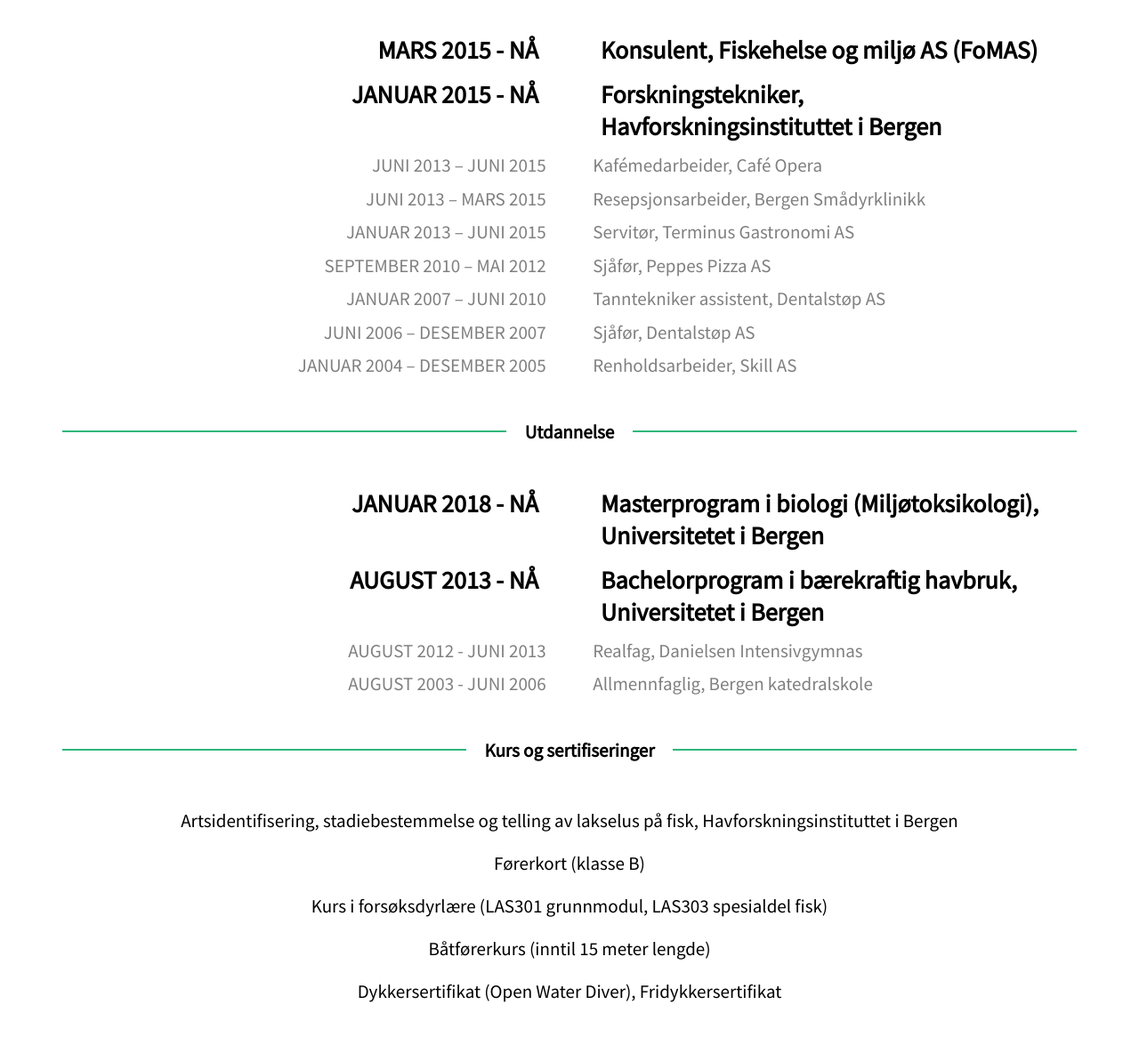
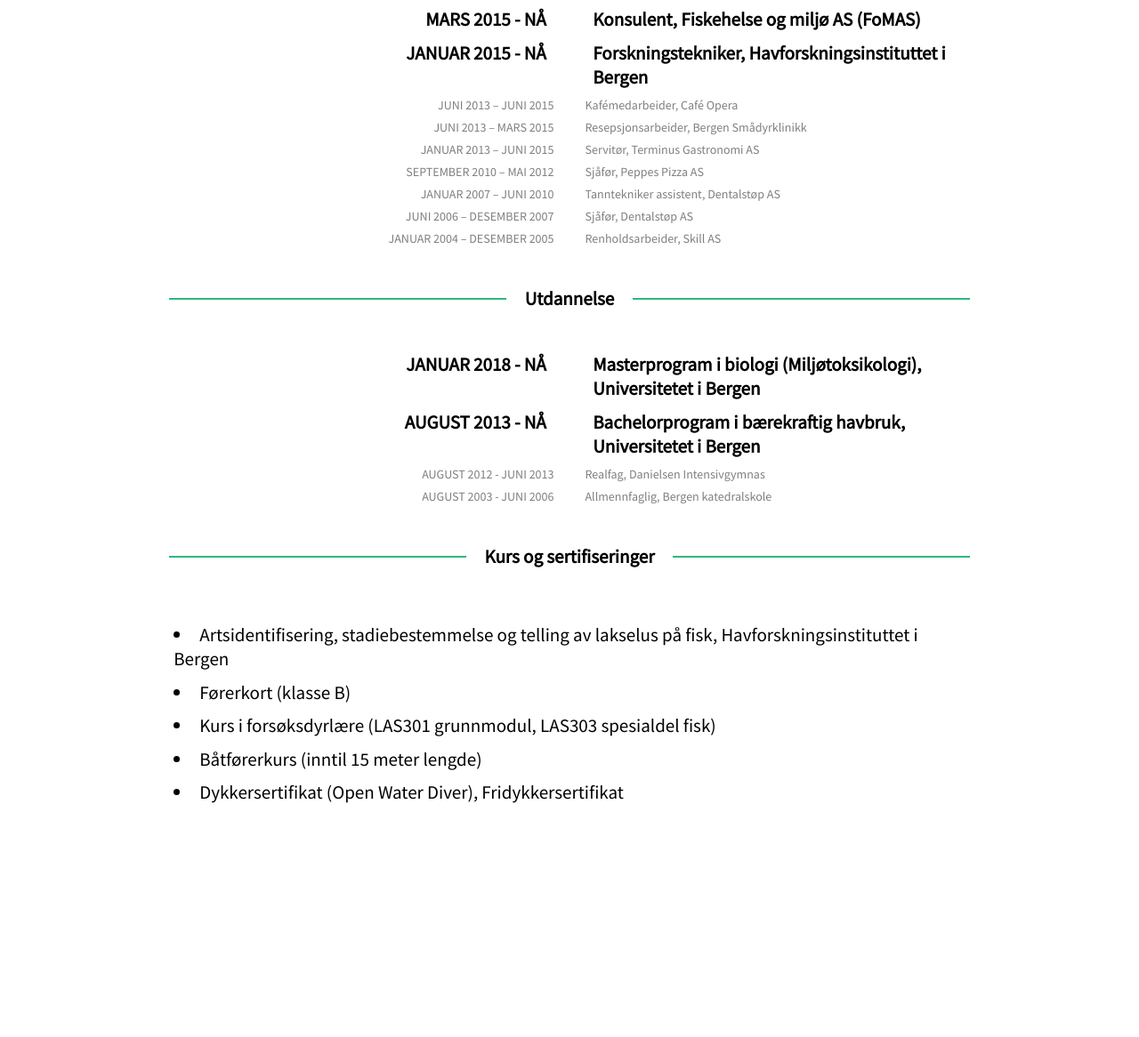
Before and after one commit to HelloHelene/hellohelene.github.io, a website: page index.html in a window 1280 px wide. Shown: the part 394-1560 px from the top of the page at 89% size. After the commit the page ends 1304 px from the top, so only its background shows below. Drawn offline with Linux system fonts and the light colour scheme.

Commit message:
some more styles

```diff
--- a/index.html
+++ b/index.html
@@ -102,11 +102,12 @@
         <h2>Kurs og sertifiseringer</h2>
         <div class="line"></div>
       </div>
-      <div class="course">Artsidentifisering, stadiebestemmelse og telling av lakselus på fisk, Havforskningsinstituttet i Bergen</div>
-      <div class="course">Førerkort (klasse B)</div>
-      <div class="course">Kurs i forsøksdyrlære (LAS301 grunnmodul, LAS303 spesialdel fisk)</div>
-      <div class="course">Båtførerkurs (inntil 15 meter lengde)</div>
-      <div class="course">Dykkersertifikat (Open Water Diver), Fridykkersertifikat</div>
+      <ul></ul>
+      <li class="course">Artsidentifisering, stadiebestemmelse og telling av lakselus på fisk, Havforskningsinstituttet i Bergen</li>
+      <li class="course">Førerkort (klasse B)</li>
+      <li class="course">Kurs i forsøksdyrlære (LAS301 grunnmodul, LAS303 spesialdel fisk)</li>
+      <li class="course">Båtførerkurs (inntil 15 meter lengde)</li>
+      <li class="course">Dykkersertifikat (Open Water Diver), Fridykkersertifikat</li>
     </section>
   </body>
 </html>
--- a/styles.styl
+++ b/styles.styl
@@ -4,6 +4,8 @@
   font-family: 'Source Sans Pro', sans-serif
   font-size: 14px
   margin: 2em 5em
+  max-width: 900px
+  margin: 0 auto
 h1
   font-size: 4em
   color: $brand
@@ -33,10 +35,10 @@
     margin-top: 2em
 .job, .education
   display: flex
-  font-size: 2em
+  font-size: 1.5em
   &:nth-child(n+4)
     color: rgba(0,0,0,.5)
-    font-size: 1.5em
+    font-size: 1em
     padding: 0 1em
   &:nth-child(-n+3)
     font-weight: bold
@@ -64,7 +66,6 @@
     width: 100%
     background-color: $brand
 .courses
-  text-align: center
   .course
     font-size: 1.5em
-    padding: 0.5em
+    padding: 0.25em
--- a/template.pug
+++ b/template.pug
@@ -37,5 +37,6 @@
         .line
         h2 Kurs og sertifiseringer
         .line
+      ul
       each course in courses
-        .course= course
+        li.course= course
```
Also changed, not shown: styles.css.
